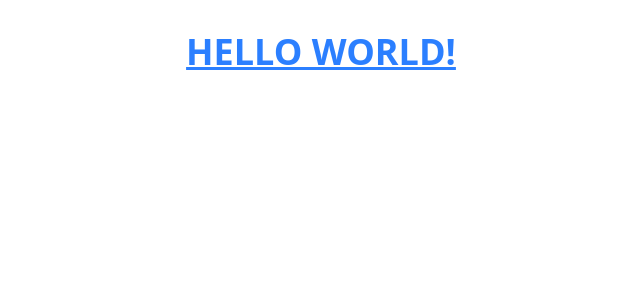
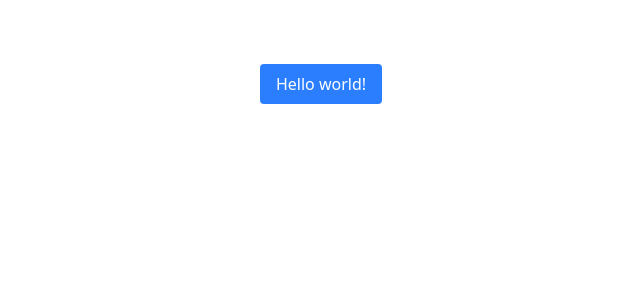
Before and after one commit to johnny-b-good/components-library-tutorial, a React (Vite) app: page / in a window 1280 px wide. Shown: the top 300 px of the page, without its empty margins (319-959 px from the left). Built offline with nearby package versions, Linux system fonts and the light colour scheme.

Commit message:
Button component added

```diff
--- /dev/null
+++ b/src/components/Button/Button.tsx
@@ -0,0 +1,20 @@
+// Lib
+// -----------------------------------------------------------------------------
+import type { FC, ReactNode } from "react";
+
+// Props
+// -----------------------------------------------------------------------------
+export interface ButtonProps {
+  children: ReactNode;
+}
+
+/**
+ * Button component.
+ */
+export const Button: FC<ButtonProps> = ({ children }) => {
+  return (
+    <button className="cursor-pointer rounded bg-blue-500 px-4 py-2 text-base text-white transition hover:bg-blue-400 focus:ring-4 focus:ring-blue-100 focus:outline-none disabled:cursor-not-allowed disabled:bg-slate-500 disabled:text-slate-300">
+      {children}
+    </button>
+  );
+};
--- /dev/null
+++ b/src/components/Button/index.ts
@@ -0,0 +1 @@
+export * from "./Button";
--- /dev/null
+++ b/src/components/index.ts
@@ -0,0 +1 @@
+export * from "./Button";
--- a/src/main.tsx
+++ b/src/main.tsx
@@ -2,10 +2,12 @@ import { StrictMode } from "react";
 import { createRoot } from "react-dom/client";
 import "./index.css";
 
+import { Button } from "./components";
+
 createRoot(document.getElementById("root")!).render(
   <StrictMode>
-    <div className="text-4xl text-blue-500 underline uppercase my-8 text-center font-bold">
-      Hello world!
+    <div className="margin-auto flex justify-center p-16">
+      <Button>Hello world!</Button>
     </div>
   </StrictMode>,
 );
```
